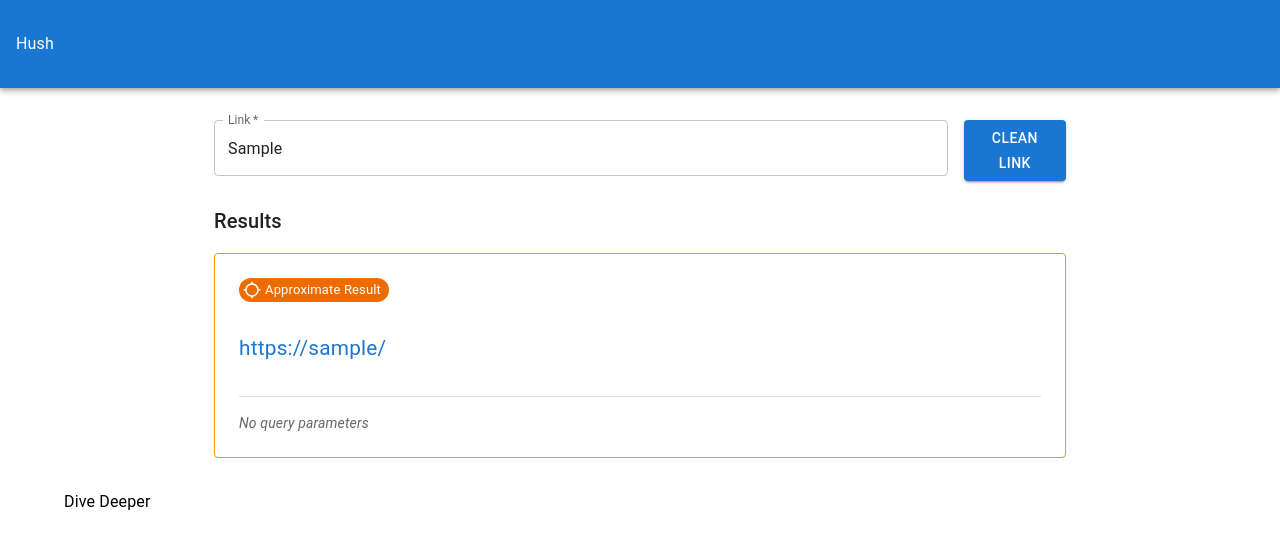
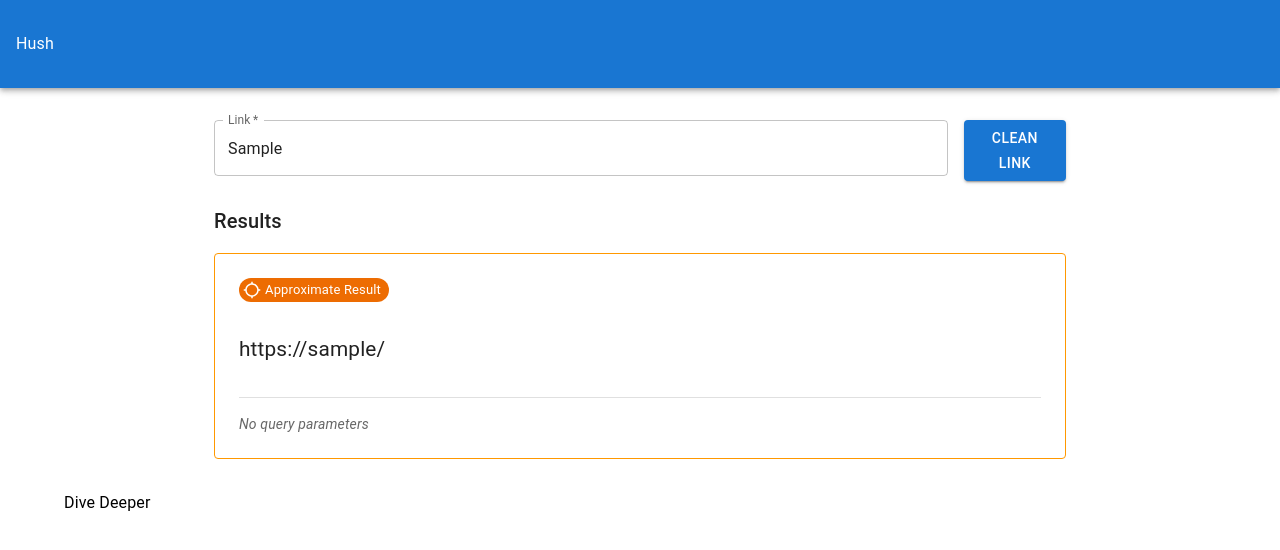
Before and after one commit to constantinosgeorgiou/playground, a Next.js app in the folder react/hushhush/hushhush/: page / in a window 1280 px wide. Both pictures are taken after typing "Sample" into the empty fields and a click on the button "CLEAN LINK". Shown: the top 550 px of the page. Built offline with nearby package versions, Linux system fonts and the light colour scheme; some icons are missing.

Commit message:
Add query parameter highlighting: implement color-coded highlights for query parameters in ResultsList component and update related rendering logic.

```diff
--- a/react/hushhush/hushhush/src/app/components/ResultsList.tsx
+++ b/react/hushhush/hushhush/src/app/components/ResultsList.tsx
@@ -13,6 +13,70 @@ import { GpsFixed, GpsNotFixed } from "@mui/icons-material";
 import { Paper, Switch, Table, TableBody, TableCell, TableContainer, TableHead, TableRow } from "@mui/material";
 import RemoveCircleOutlineSharpIcon from '@mui/icons-material/RemoveCircleOutlineSharp';
 import CheckCircleOutlineSharpIcon from '@mui/icons-material/CheckCircleOutlineSharp';
+import { styled } from '@mui/material/styles';
+import { alpha } from '@mui/material/styles';
+
+// Predefined colors for consistency and good contrast
+const paramColors = [
+  '#2196F3', // Blue
+  '#4CAF50', // Green
+  '#F44336', // Red
+  '#FF9800', // Orange
+  '#9C27B0', // Purple
+  '#00BCD4', // Cyan
+  '#FF4081', // Pink
+  '#673AB7', // Deep Purple
+  '#009688', // Teal
+  '#FFC107'  // Amber
+];
+
+const getColorForParam = (paramName: string) => {
+  // Use a simple hash function to get a consistent index for each parameter name
+  const hash = paramName.split('').reduce((acc, char) => {
+    return char.charCodeAt(0) + ((acc << 5) - acc);
+  }, 0);
+  return paramColors[Math.abs(hash) % paramColors.length];
+};
+
+const QueryParamHighlight = styled('span')<{ isactive: string; paramname: string }>(
+  ({ theme, isactive, paramname }) => {
+    const baseColor = getColorForParam(paramname);
+    return {
+      backgroundColor: isactive === 'true' ? alpha(baseColor, 0.2) : 'transparent',
+      borderRadius: theme.shape.borderRadius,
+      padding: '2px 4px',
+      color: isactive === 'true' ? baseColor : 'inherit',
+      transition: 'background-color 0.2s ease, color 0.2s ease',
+      border: isactive === 'true' ? `1px solid ${alpha(baseColor, 0.3)}` : '1px solid transparent',
+    };
+  }
+);
+
+const highlightQueryParams = (url: string, queryParams: NonNullable<CleanUrlResult["queryParams"]>) => {
+  let highlightedUrl = url;
+  const urlObj = new URL(url);
+
+  queryParams.forEach(param => {
+    if (!param.isRemoved) {
+      const paramValue = urlObj.searchParams.get(param.name);
+      const paramPattern = `${param.name}=${encodeURIComponent(paramValue || '')}`;
+      highlightedUrl = highlightedUrl.replace(
+        paramPattern,
+        `<QueryParamHighlight isactive="true" paramname="${param.name}">${paramPattern}</QueryParamHighlight>`
+      );
+    }
+  });
+
+  return highlightedUrl.split(/(<QueryParamHighlight.*?<\/QueryParamHighlight>)/).map((part, index) => {
+    if (part.startsWith('<QueryParamHighlight')) {
+      const content = part.match(/>(.*?)</)?.[1] || '';
+      const paramMatch = part.match(/paramname="([^"]+)"/);
+      const paramName = paramMatch ? paramMatch[1] : '';
+      return <QueryParamHighlight key={index} isactive="true" paramname={paramName}>{content}</QueryParamHighlight>;
+    }
+    return part;
+  });
+};
 
 interface ResultsProps {
   results: CleanUrlResult[];
@@ -58,8 +122,22 @@ function QueryParamsList({
                 <TableCell>
                   <Switch checked={param.isRemoved} onChange={(e) => handleQueryParamChange(param.name, e.target.checked)} />
                 </TableCell>
-                <TableCell>{param.name}</TableCell>
-                <TableCell>{param.value}</TableCell>
+                <TableCell>
+                  <QueryParamHighlight
+                    isactive={(!param.isRemoved).toString()}
+                    paramname={param.name}
+                  >
+                    {param.name}
+                  </QueryParamHighlight>
+                </TableCell>
+                <TableCell>
+                  <QueryParamHighlight
+                    isactive={(!param.isRemoved).toString()}
+                    paramname={param.name}
+                  >
+                    {param.value}
+                  </QueryParamHighlight>
+                </TableCell>
               </TableRow>
             ))}
           </TableBody>
@@ -104,7 +182,7 @@ function ResultsListItem({
 }: {
   result: CleanUrlResult;
   onCopy: (text: string) => void;
-  handleQueryParamChange: (text: string) => void;
+  handleQueryParamChange: (paramName: string, isRemoved: boolean) => void;
 }) {
   return (
     <Card
@@ -145,16 +223,27 @@ function ResultsListItem({
           spacing={1}
           sx={{ my: 4 }}
         >
+          <Box
+            sx={{
+              wordBreak: "break-all",
+              flex: 1,
+              fontSize: "1.3em"
+            }}
+          >
             <Link
               href={result.url}
               target="_blank"
               rel="noopener noreferrer"
               underline="hover"
-            variant="body2"
-            sx={{ wordBreak: "break-all", flex: 1, fontSize: "1.3em" }}
+              sx={{
+                color: 'inherit',
+                display: 'inline-block',
+                width: '100%'
+              }}
             >
-            {result.url}
+              {highlightQueryParams(result.url, result.queryParams)}
             </Link>
+          </Box>
 
           {window.isSecureContext && (
             <IconButton
```
Lines whose indentation alone changed are shown as unchanged.
